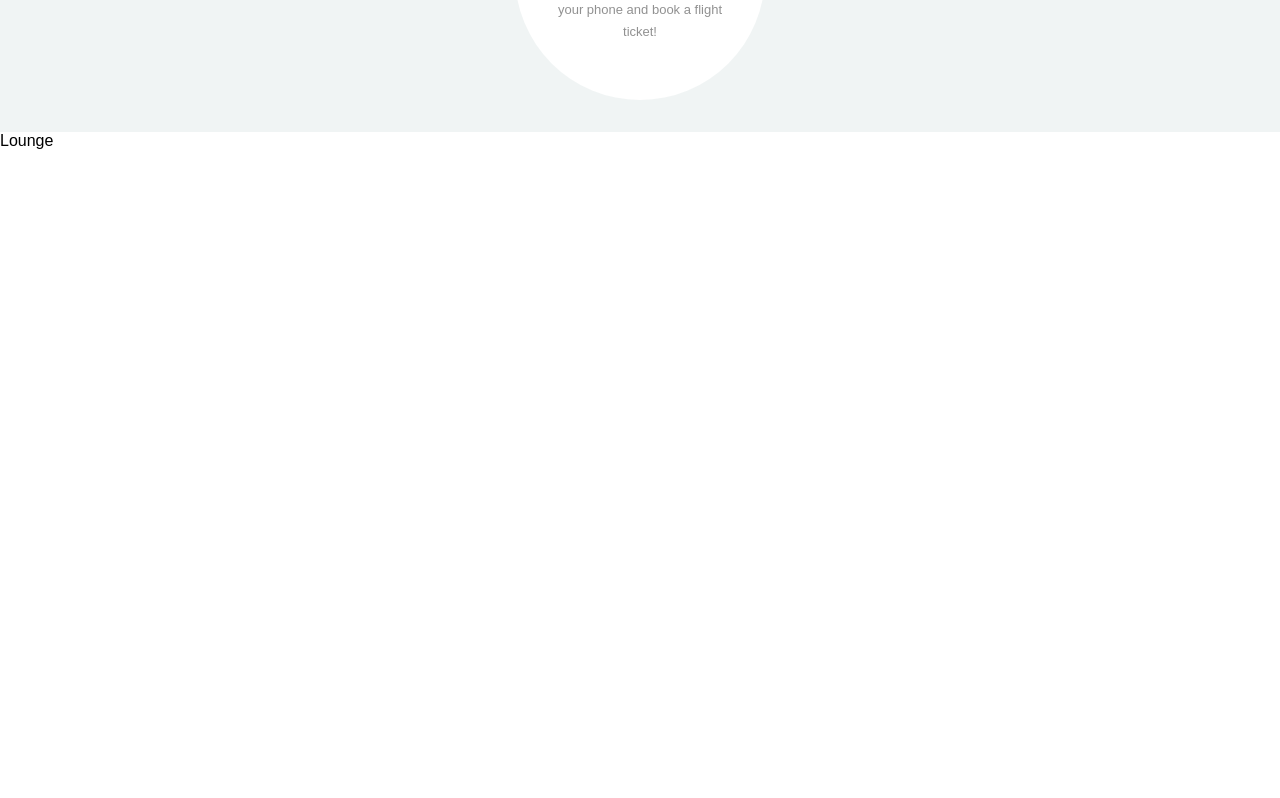
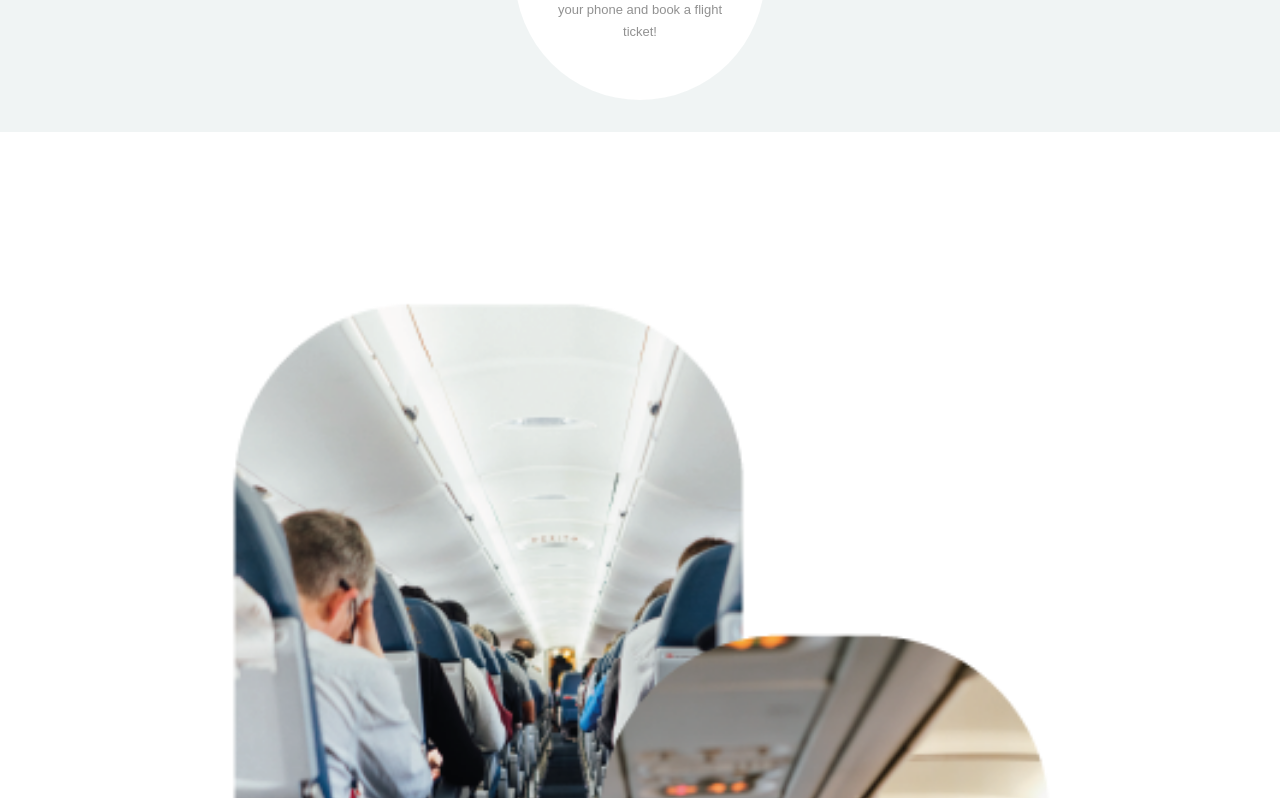
Before and after one commit to Nevindu12/Flight-Booking-Website, a React (Vite) app: page / in a window 1280 px wide. Shown: the part 3682-4480 px from the top of the page. Before the commit the page ends 3832 px from the top, so only its background shows below. Built offline with nearby package versions, Linux system fonts and the light colour scheme.

Commit message:
add image to lounge section

```diff
--- a/src/Components/Lounge/Lounge.jsx
+++ b/src/Components/Lounge/Lounge.jsx
@@ -1,8 +1,18 @@
 import React from 'react'
+
+import imageGrid from '../../assets/images-grid2.png'
 
 const Lounge = () => {
     return (
-        <div>Lounge</div>
+        <div className='lounge container section'>
+            <div className="sectionContainer grid">
+
+                <div className="imgDiv">
+                    <img src={imageGrid} />
+                </div>
+
+            </div>
+        </div>
     )
 }
 
```
Also changed, not shown: src/assets/images-grid2.png (added).
